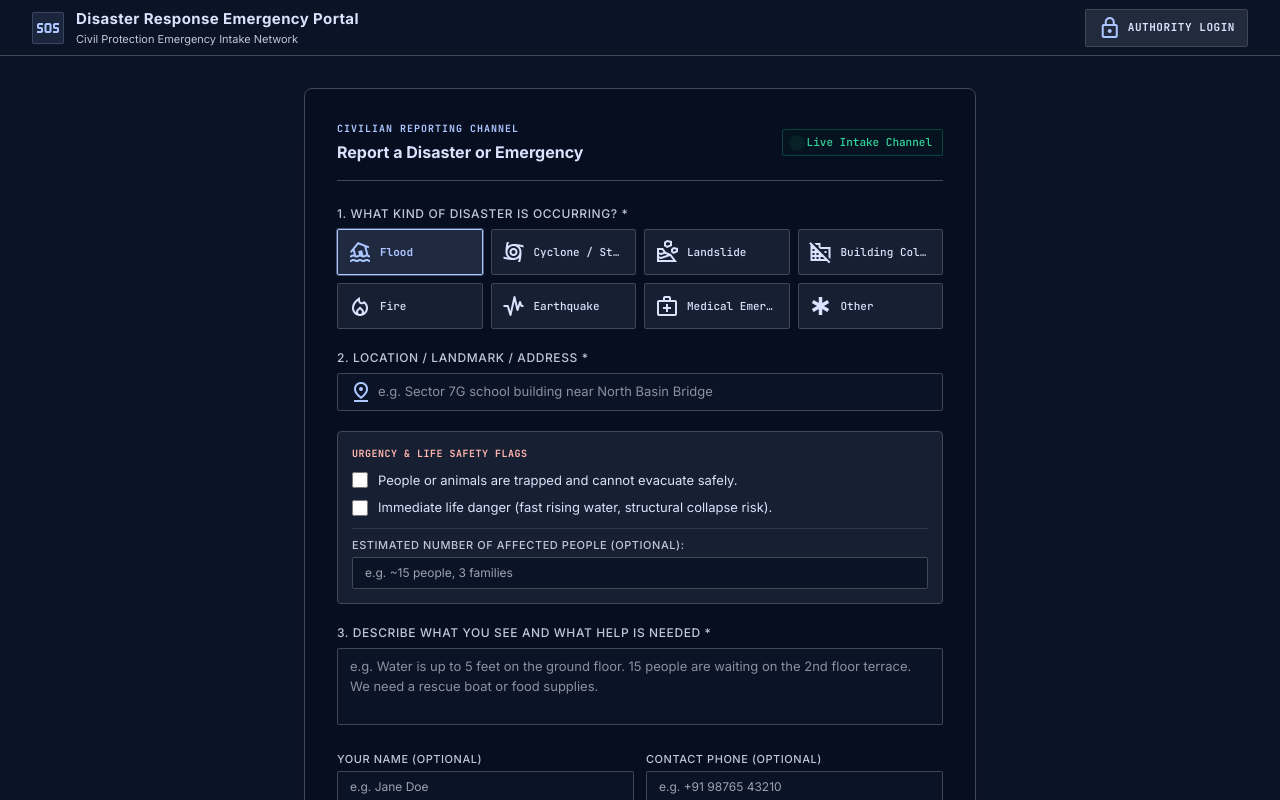
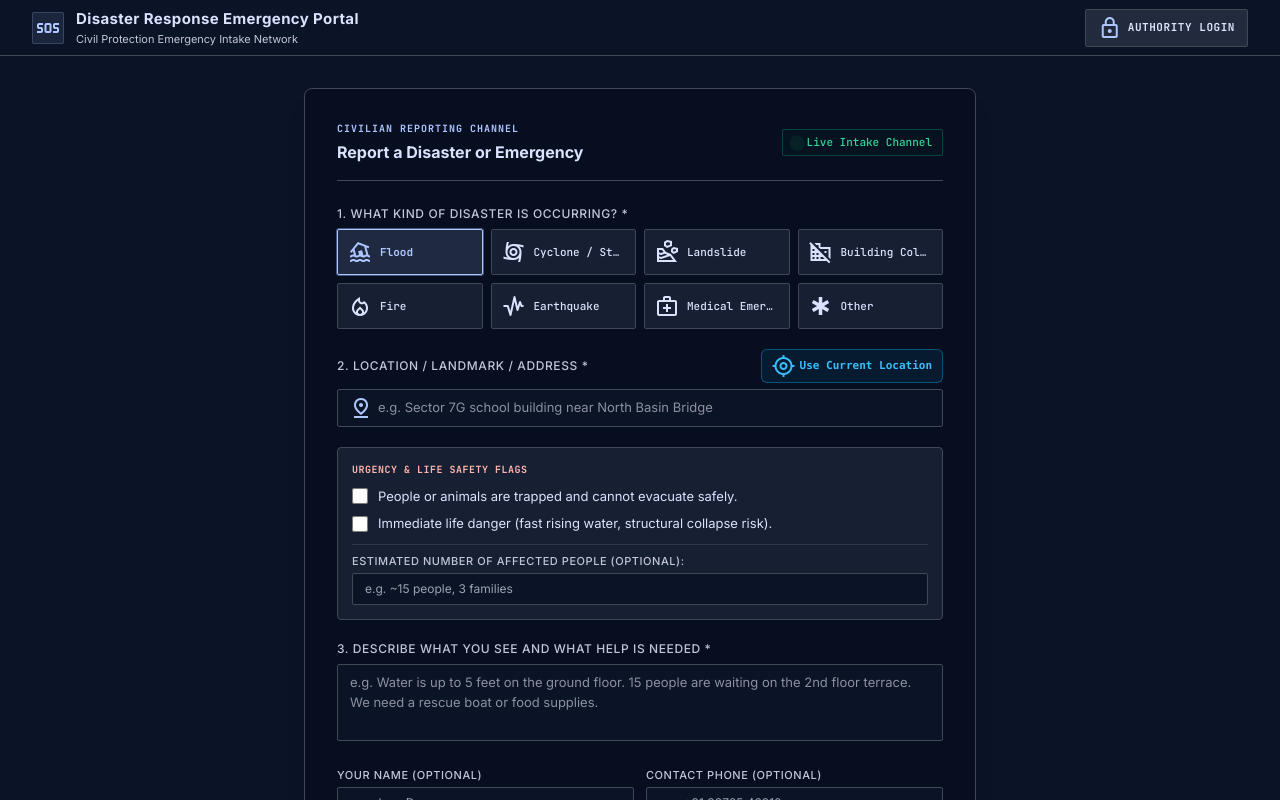
Before and after one commit to kumar-chetanark/disaster-response-platform, a Next.js app in the folder frontend/: page / in a window 1280 px wide. Built offline with nearby package versions, Linux system fonts and the light colour scheme; no server answers.

Commit message:
Add 'Use Current Location' GPS auto-detection with reverse geocoding to Citizen Emergency Report page

```diff
--- a/frontend/app/components/citizen/CitizenLandingPage.tsx
+++ b/frontend/app/components/citizen/CitizenLandingPage.tsx
@@ -15,6 +15,9 @@ export default function CitizenLandingPage({
   // Form State - Specific Location Structure
   const [whatHappened, setWhatHappened] = useState('Flood')
   const [location, setLocation] = useState('')
+  const [detectedCoords, setDetectedCoords] = useState<{ lat: number; lon: number } | null>(null)
+  const [isDetectingLocation, setIsDetectingLocation] = useState(false)
+  const [locationSuccessMsg, setLocationSuccessMsg] = useState<string | null>(null)
   const [landmarkStreet, setLandmarkStreet] = useState('')
   const [cityDistrict, setCityDistrict] = useState('')
   const [pincodeState, setPincodeState] = useState('')
@@ -36,6 +39,60 @@ export default function CitizenLandingPage({
     status?: string
     time: string
   } | null>(null)
+
+  // GPS Current Location Detection with Reverse Geocoding
+  const handleUseCurrentLocation = () => {
+    if (!navigator.geolocation) {
+      setErrorMessage('Geolocation is not supported by your browser.')
+      return
+    }
+
+    setIsDetectingLocation(true)
+    setErrorMessage(null)
+    setLocationSuccessMsg(null)
+
+    navigator.geolocation.getCurrentPosition(
+      async (pos) => {
+        const lat = parseFloat(pos.coords.latitude.toFixed(6))
+        const lon = parseFloat(pos.coords.longitude.toFixed(6))
+        setDetectedCoords({ lat, lon })
+
+        try {
+          // Reverse geocoding via OpenStreetMap Nominatim
+          const res = await fetch(
+            `https://nominatim.openstreetmap.org/reverse?format=jsonv2&lat=${lat}&lon=${lon}`,
+            { headers: { 'User-Agent': 'DisasterResponseCitizenApp/1.0' } }
+          )
+          if (res.ok) {
+            const data = await res.json()
+            if (data && data.display_name) {
+              setLocation(data.display_name)
+              setLocationSuccessMsg(`GPS Acquired: ${lat}, ${lon}`)
+              setIsDetectingLocation(false)
+              return
+            }
+          }
+        } catch {
+          // Fallback to formatted coordinates
+        }
+
+        setLocation(`GPS Location (${lat}, ${lon})`)
+        setLocationSuccessMsg(`GPS Coordinates Acquired: ${lat}, ${lon}`)
+        setIsDetectingLocation(false)
+      },
+      (err) => {
+        setIsDetectingLocation(false)
+        if (err.code === err.PERMISSION_DENIED) {
+          setErrorMessage('Location permission was denied. Please enter your location manually or allow location access in your browser settings.')
+        } else if (err.code === err.POSITION_UNAVAILABLE) {
+          setErrorMessage('GPS signal unavailable. Please type your landmark/address.')
+        } else {
+          setErrorMessage('Could not determine current location. Please enter it manually.')
+        }
+      },
+      { enableHighAccuracy: true, timeout: 12000, maximumAge: 0 }
+    )
+  }
 
   const handleSubmit = async (e: React.FormEvent) => {
     e.preventDefault()
@@ -110,6 +167,8 @@ export default function CitizenLandingPage({
       category: whatHappened as any,
       whatHappened,
       location: cleanLocation,
+      latitude: detectedCoords?.lat,
+      longitude: detectedCoords?.lon,
       description: cleanDescription,
       citizenName: citizenName.trim() || undefined,
       citizenContact: contactInfo.trim() || undefined,
@@ -246,11 +305,24 @@ export default function CitizenLandingPage({
                 </div>
               </div>
 
-              {/* Step 2: Location */}
+              {/* Step 2: Location with GPS Detection */}
               <div className="space-y-1.5">
-                <label className="block font-body-sm text-[12px] font-medium text-on-surface-variant uppercase tracking-wider">
-                  2. Location / Landmark / Address *
-                </label>
+                <div className="flex items-center justify-between">
+                  <label className="block font-body-sm text-[12px] font-medium text-on-surface-variant uppercase tracking-wider">
+                    2. Location / Landmark / Address *
+                  </label>
+                  <button
+                    type="button"
+                    onClick={handleUseCurrentLocation}
+                    disabled={isSubmitting || isDetectingLocation}
+                    className="flex items-center gap-1 text-[11px] font-mono font-bold text-sky-400 hover:text-sky-300 bg-sky-950/40 hover:bg-sky-900/60 border border-sky-500/40 px-2.5 py-1 rounded-md transition-all cursor-pointer disabled:opacity-50"
+                  >
+                    <span className={`material-symbols-outlined text-[14px] ${isDetectingLocation ? 'animate-spin' : ''}`}>
+                      {isDetectingLocation ? 'sync' : 'my_location'}
+                    </span>
+                    <span>{isDetectingLocation ? 'Locating GPS...' : 'Use Current Location'}</span>
+                  </button>
+                </div>
                 <div className="relative">
                   <span className="material-symbols-outlined absolute left-3 top-1/2 -translate-y-1/2 text-primary text-[18px]">
                     pin_drop
@@ -260,11 +332,20 @@ export default function CitizenLandingPage({
                     required
                     disabled={isSubmitting}
                     value={location}
-                    onChange={(e) => setLocation(e.target.value)}
+                    onChange={(e) => {
+                      setLocation(e.target.value)
+                      setLocationSuccessMsg(null)
+                    }}
                     placeholder="e.g. Sector 7G school building near North Basin Bridge"
                     className="w-full bg-background border border-outline-variant text-on-surface font-body-base text-[13px] rounded pl-10 pr-3 py-2 focus:border-primary focus:ring-1 focus:ring-primary transition-colors placeholder:text-outline disabled:opacity-60"
                   />
                 </div>
+                {locationSuccessMsg && (
+                  <p className="font-mono text-[11px] text-emerald-400 flex items-center gap-1 mt-1">
+                    <span className="material-symbols-outlined text-[13px]">check_circle</span>
+                    <span>{locationSuccessMsg}</span>
+                  </p>
+                )}
               </div>
 
               {/* Step 3: Life Safety Triage Flags */}
--- a/frontend/app/services/dataService.ts
+++ b/frontend/app/services/dataService.ts
@@ -743,6 +743,8 @@ class PlatformDataService {
       body: JSON.stringify({
         disaster_type: submission.category || submission.whatHappened || 'Disaster',
         location: submission.location,
+        latitude: submission.latitude,
+        longitude: submission.longitude,
         description: submission.description,
         is_people_trapped: submission.isPeopleTrapped,
         is_immediate_danger: submission.isImmediateDanger,
--- a/frontend/app/types/index.ts
+++ b/frontend/app/types/index.ts
@@ -95,6 +95,8 @@ export interface CitizenReportSubmission {
   whatHappened: string
   category: IncidentCategory
   location: string
+  latitude?: number
+  longitude?: number
   affectedPeople?: string
   isImmediateDanger: boolean
   isPeopleTrapped: boolean
```
Also changed, not shown: 1 other file (tests, documents, lock files or other folders).
